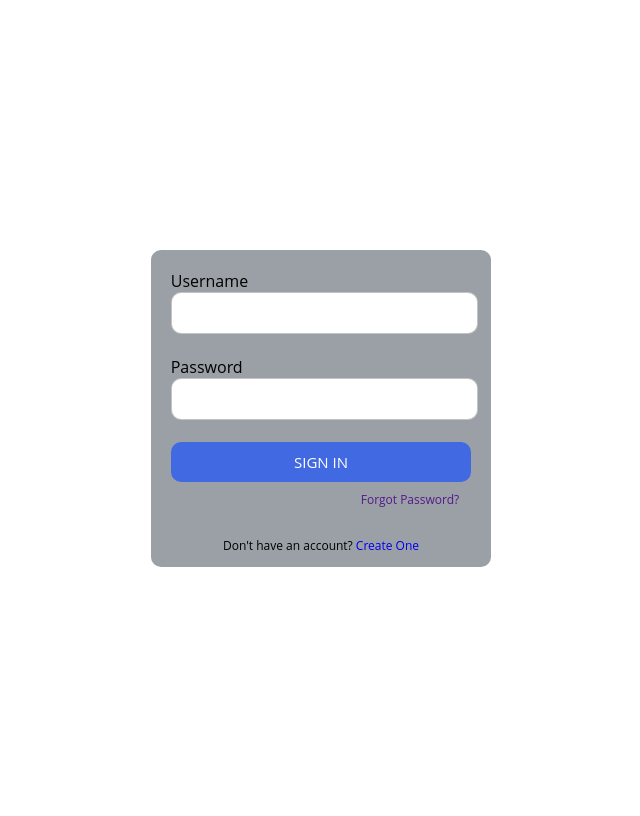
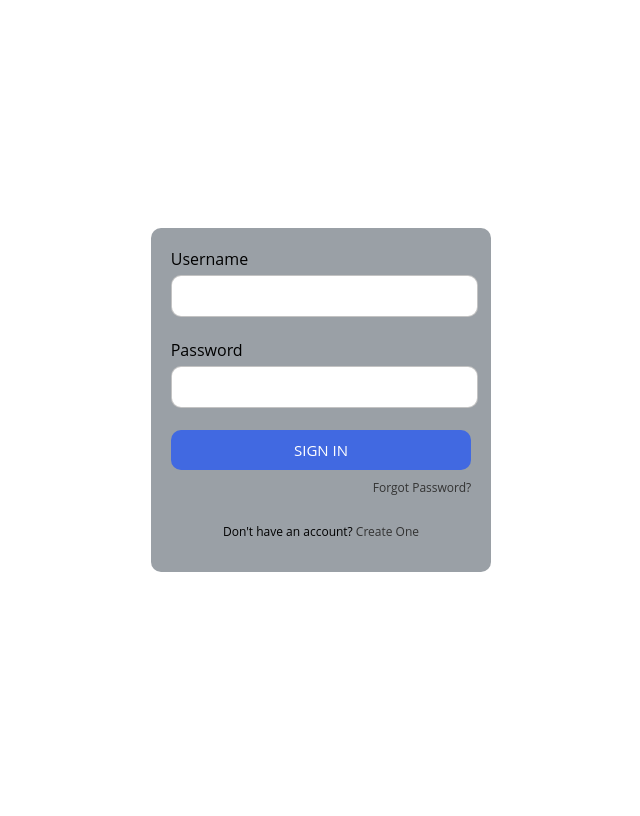
Before and after one commit to iamsushil08/Project, a PHP site: page /backend/signup.php in a window 1280 px wide. Shown: the whole page, without its empty margins (319-959 px from the left). After the commit the page ends 572 px from the top, so only its background shows below. Run offline with PHP 8.4, Linux system fonts and the light colour scheme.

Commit message:
changes by sandhya

```diff
--- a/frontend/backend/signup.php
+++ b/frontend/backend/signup.php
@@ -16,20 +16,20 @@ if (isset($_POST['signin'])) {
             if (password_verify($password, $user['password'])) {
                 $_SESSION['username'] = $user['username'];
 
-
+                // Check if there’s a saved redirect target after login
                 if (isset($_SESSION['redirect_to_checkuser']) && $_SESSION['redirect_to_checkuser'] === true) {
-
                     $car_id = $_SESSION['car_id'];
                     $extra_charge = $_SESSION['extra_charge'];
 
-                    unset($_SESSION['car_id']); // Clear session data
+                    unset($_SESSION['car_id']);
                     unset($_SESSION['extra_charge']);
                     unset($_SESSION['redirect_to_checkuser']);
 
                     header("Location: checkuser.php?car_id=$car_id&extra_charge=$extra_charge");
                     exit;
                 } else {
-                    header("Location: ../index.php");
+                    // If no specific redirection target, go to index.php
+                    header("Location: index.php");
                     exit;
                 }
             } else {
@@ -43,9 +43,6 @@ if (isset($_POST['signin'])) {
     }
 }
 ?>
-
-<!-- Your HTML form for login -->
-
 <!DOCTYPE html>
 <html lang="en">
 
@@ -67,6 +64,7 @@ if (isset($_POST['signin'])) {
         display: flex;
         justify-content: center;
         align-items: center;
+        margin: 0;
     }
 
     form {
@@ -77,17 +75,16 @@ if (isset($_POST['signin'])) {
         padding: 20px;
         border-radius: 10px;
         justify-content: center;
-        padding-bottom: 5px;
     }
 
-    form label #username,
-    #pw {
+    form label input[type="text"],
+    form label input[type="password"] {
         width: 95%;
-        height: 10px;
-        padding: 10px 10px 20px 10px;
-        border: 1px solid rgba(105, 105, 105, 0.397);
+        padding: 10px;
+        border: 1px solid rgba(105, 105, 105, 0.4);
         border-radius: 10px;
         font-size: 15px;
+        margin-top: 5px;
     }
 
     .submit {
@@ -97,6 +94,7 @@ if (isset($_POST['signin'])) {
         border-radius: 10px;
         color: #fff;
         font-size: 15px;
+        cursor: pointer;
     }
 
     .submit:hover {
@@ -104,23 +102,21 @@ if (isset($_POST['signin'])) {
     }
 
     #pforget {
-        margin-left: 190px;
+        margin-left: auto;
         margin-top: 5px;
     }
 
-    #pforget a {
+    #pforget a,
+    #createone a {
         text-decoration: none;
         font-size: 12px;
+        color: #333;
     }
 
     #createone {
-        margin-bottom: 8px;
+        margin-top: 10px;
         text-align: center;
         font-size: 12px;
-    }
-
-    #createone a {
-        text-decoration: none;
     }
     </style>
 </head>
@@ -130,19 +126,19 @@ if (isset($_POST['signin'])) {
         <div class="username">
             <label>
                 <span>Username</span>
-                <input required="" placeholder="" type="text" id="username" name="username" />
+                <input required type="text" id="username" name="username" />
             </label>
         </div>
         <br />
         <div class="password">
             <label>
                 <span>Password</span>
-                <input required="" placeholder="" type="password" id="pw" name="password" />
+                <input required type="password" id="pw" name="password" />
             </label>
         </div>
         <br />
         <button class="submit" name="signin">SIGN IN</button>
-        <p id="pforget"><a href="">Forgot Password?</a></p>
+        <p id="pforget"><a href="#">Forgot Password?</a></p>
         <p id="createone">Don't have an account? <a href="./register.html">Create One</a></p>
     </form>
 </body>
```
Also changed, not shown: frontend/backend/checkuser.php (+3 -10 lines), frontend/index.php (+0 -47 lines).
